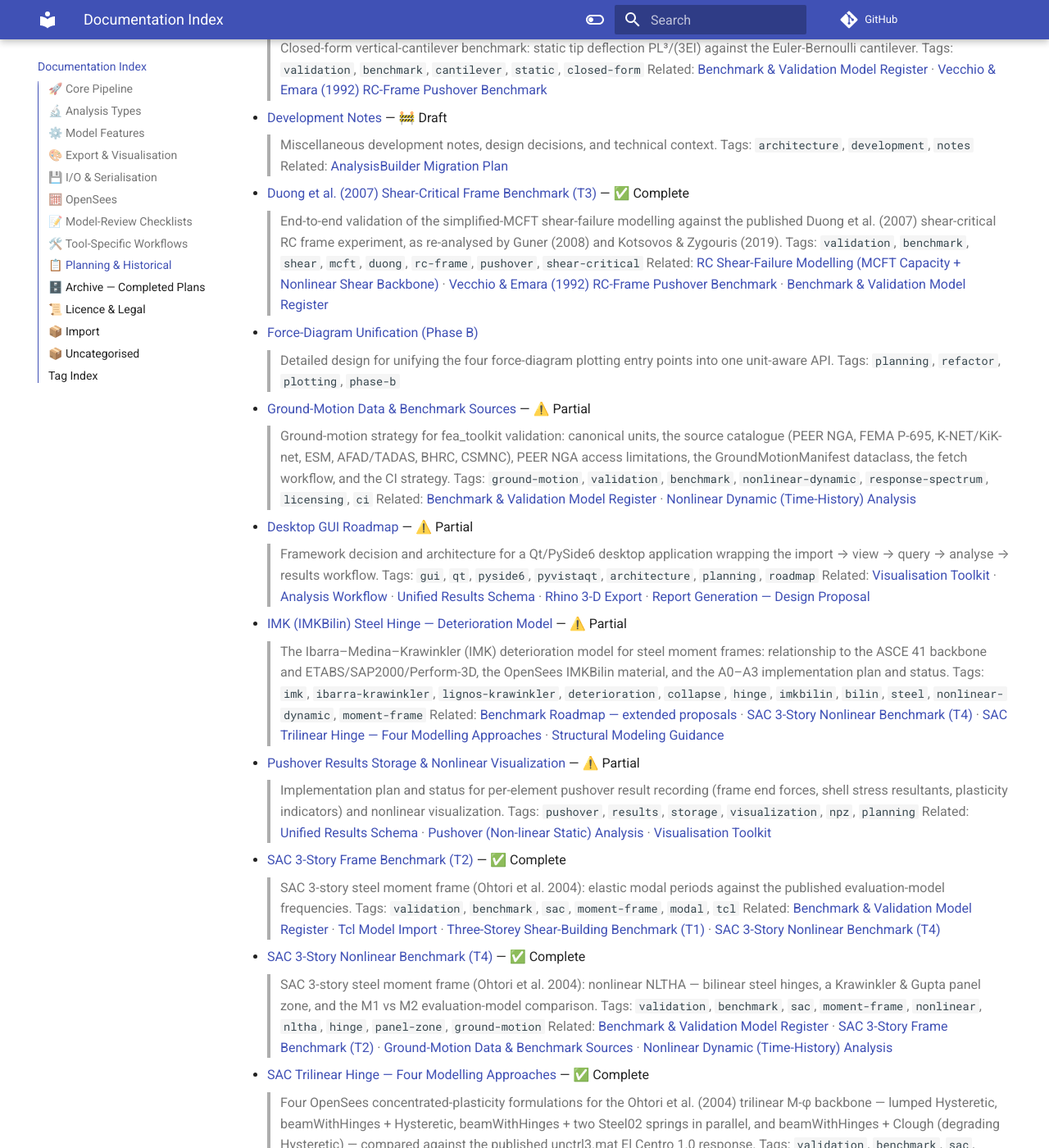
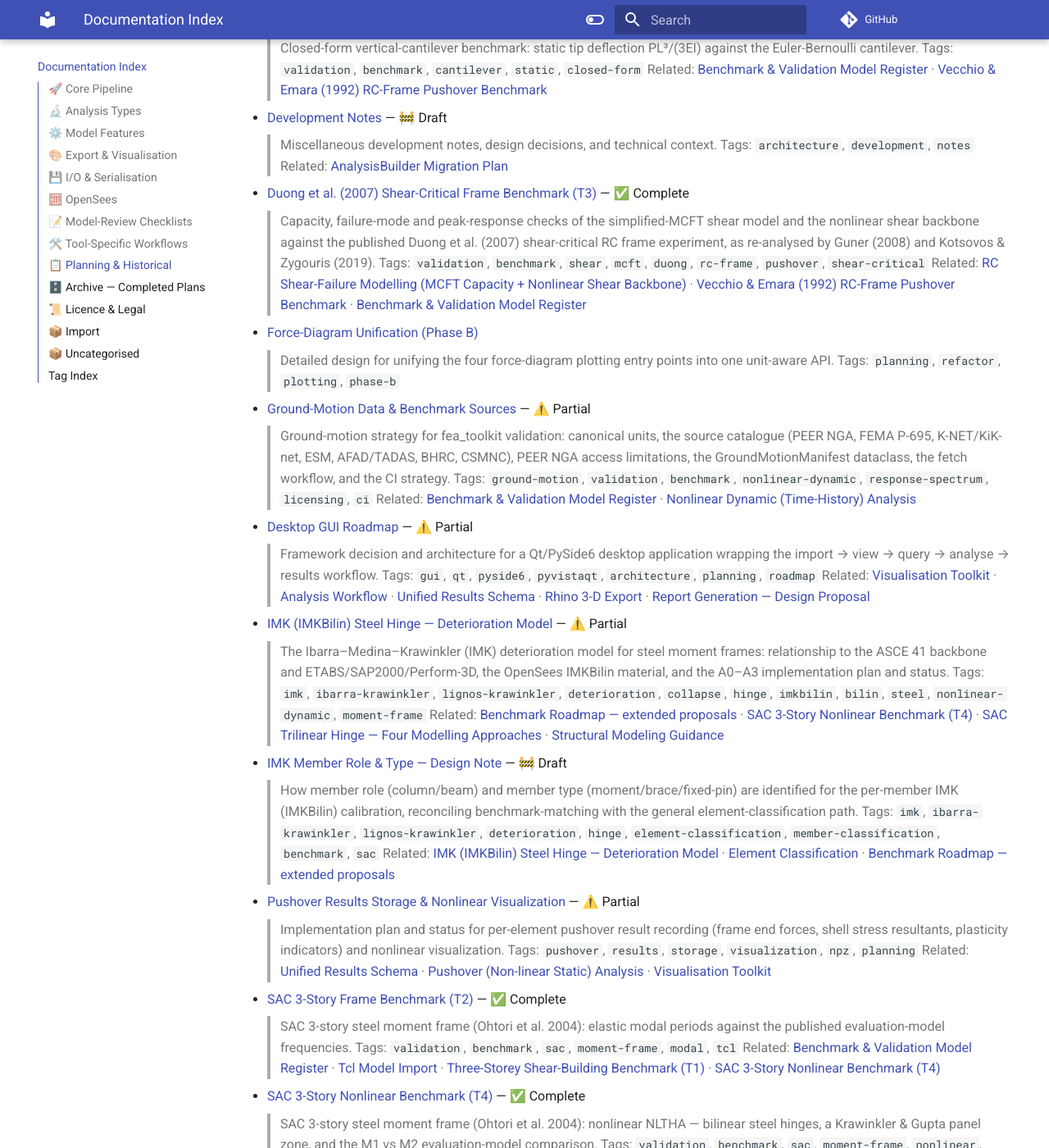
Before and after one commit to boustrephon/fea_toolkit, an MkDocs documentation site: the page built from docs/documentation_index.md, in a window 1280 px wide and 1400 px high, scrolled down 9001 px. Shown: the whole window at 82% size. Built offline with MkDocs 1.6.1 and Material for MkDocs 9.7.7, drawn with Linux system fonts in a browser that asks for light colours; comment, search, counter and statistics services are not loaded; some of the changed text lies outside the part shown.

Commit message:
docs(imk): design note for member role/type identification
Records the agreed direction for the per-member IMK calibration's next
layer: transcribe the element_tbl member-type column (moment/brace/
fixed-pin) and act on it, validate the general frame_element_types
classifier against the transcribed SAC types, extend the axial ratio to
per-member, and keep elem.imk_params on the member (reject the splitting
hazard).  Draft — no code changes.

```diff
--- a/docs/documentation_index.md
+++ b/docs/documentation_index.md
@@ -343,7 +343,7 @@ for automated cross-referencing.
   Related: [AnalysisBuilder Migration Plan](analysis_builder_migration_plan.md)
 
 - [Duong et al. (2007) Shear-Critical Frame Benchmark (T3)](duong_benchmark.md) — ✅ Complete
-  > End-to-end validation of the simplified-MCFT shear-failure modelling against the published Duong et al. (2007) shear-critical RC frame experiment, as re-analysed by Guner (2008) and Kotsovos & Zygouris (2019).
+  > Capacity, failure-mode and peak-response checks of the simplified-MCFT shear model and the nonlinear shear backbone against the published Duong et al. (2007) shear-critical RC frame experiment, as re-analysed by Guner (2008) and Kotsovos & Zygouris (2019).
   Tags: `validation`, `benchmark`, `shear`, `mcft`, `duong`, `rc-frame`, `pushover`, `shear-critical`
   Related: [RC Shear-Failure Modelling (MCFT Capacity + Nonlinear Shear Backbone)](shear_failure_modelling.md) · [Vecchio & Emara (1992) RC-Frame Pushover Benchmark](vecchio_emara_benchmark.md) · [Benchmark & Validation Model Register](benchmark_register.md)
 
@@ -365,6 +365,11 @@ for automated cross-referencing.
   > The Ibarra–Medina–Krawinkler (IMK) deterioration model for steel moment frames: relationship to the ASCE 41 backbone and ETABS/SAP2000/Perform-3D, the OpenSees IMKBilin material, and the A0–A3 implementation plan and status.
   Tags: `imk`, `ibarra-krawinkler`, `lignos-krawinkler`, `deterioration`, `collapse`, `hinge`, `imkbilin`, `bilin`, `steel`, `nonlinear-dynamic`, `moment-frame`
   Related: [Benchmark Roadmap — extended proposals](benchmark_roadmap.md) · [SAC 3-Story Nonlinear Benchmark (T4)](sac_nonlinear_benchmark.md) · [SAC Trilinear Hinge — Four Modelling Approaches](sac_trilinear_hinge_approaches.md) · [Structural Modeling Guidance](modeling_guidance.md)
+
+- [IMK Member Role & Type — Design Note](imk_member_classification.md) — 🚧 Draft
+  > How member role (column/beam) and member type (moment/brace/fixed-pin) are identified for the per-member IMK (IMKBilin) calibration, reconciling benchmark-matching with the general element-classification path.
+  Tags: `imk`, `ibarra-krawinkler`, `lignos-krawinkler`, `deterioration`, `hinge`, `element-classification`, `member-classification`, `benchmark`, `sac`
+  Related: [IMK (IMKBilin) Steel Hinge — Deterioration Model](imk_deterioration_model.md) · [Element Classification](element_classification.md) · [Benchmark Roadmap — extended proposals](benchmark_roadmap.md)
 
 - [Pushover Results Storage & Nonlinear Visualization](pushover_results_storage_viz.md) — ⚠️ Partial
   > Implementation plan and status for per-element pushover result recording (frame end forces, shell stress resultants, plasticity indicators) and nonlinear visualization.
@@ -466,7 +471,7 @@ Tags across all documentation files:
 - **`beam-column-joint`** — [benchmark_register.md](benchmark_register.md)
 - **`beam-with-hinges`** — [sac_trilinear_hinge_approaches.md](sac_trilinear_hinge_approaches.md)
 - **`beams`** — [element_classification.md](element_classification.md)
-- **`benchmark`** — [benchmark_register.md](benchmark_register.md), [benchmark_roadmap.md](benchmark_roadmap.md), [cantilever_benchmark.md](cantilever_benchmark.md), [duong_benchmark.md](duong_benchmark.md), [ground_motion_data.md](ground_motion_data.md), [sac_benchmark.md](sac_benchmark.md), [sac_nonlinear_benchmark.md](sac_nonlinear_benchmark.md), [sac_trilinear_hinge_approaches.md](sac_trilinear_hinge_approaches.md), [shear_building_benchmark.md](shear_building_benchmark.md), [tcl_import.md](tcl_import.md), [vecchio_emara_benchmark.md](vecchio_emara_benchmark.md)
+- **`benchmark`** — [benchmark_register.md](benchmark_register.md), [benchmark_roadmap.md](benchmark_roadmap.md), [cantilever_benchmark.md](cantilever_benchmark.md), [duong_benchmark.md](duong_benchmark.md), [ground_motion_data.md](ground_motion_data.md), [imk_member_classification.md](imk_member_classification.md), [sac_benchmark.md](sac_benchmark.md), [sac_nonlinear_benchmark.md](sac_nonlinear_benchmark.md), [sac_trilinear_hinge_approaches.md](sac_trilinear_hinge_approaches.md), [shear_building_benchmark.md](shear_building_benchmark.md), [tcl_import.md](tcl_import.md), [vecchio_emara_benchmark.md](vecchio_emara_benchmark.md)
 - **`bilin`** — [imk_deterioration_model.md](imk_deterioration_model.md)
 - **`bilinearization`** — [csm_bilinearization.md](csm_bilinearization.md)
 - **`boolean`** — [shell_openings.md](shell_openings.md)
@@ -512,7 +517,7 @@ Tags across all documentation files:
 - **`design`** — [capacity.md](capacity.md), [workflow_palette.md](workflow_palette.md)
 - **`design-proposal`** — [report_generation.md](report_generation.md)
 - **`desktop`** — [gui.md](gui.md)
-- **`deterioration`** — [imk_deterioration_model.md](imk_deterioration_model.md)
+- **`deterioration`** — [imk_deterioration_model.md](imk_deterioration_model.md), [imk_member_classification.md](imk_member_classification.md)
 - **`development`** — [dev_notes.md](dev_notes.md)
 - **`diagnostics`** — [model_review.md](model_review.md), [pipeline_logging.md](pipeline_logging.md)
 - **`diaphragm`** — [diaphragm_constraints.md](diaphragm_constraints.md)
@@ -527,6 +532,7 @@ Tags across all documentation files:
 - **`eigen`** — [modal_analysis.md](modal_analysis.md)
 - **`eigenvalue`** — [modal_analysis.md](modal_analysis.md)
 - **`element-choice`** — [modeling_guidance.md](modeling_guidance.md)
+- **`element-classification`** — [imk_member_classification.md](imk_member_classification.md)
 - **`element-properties`** — [element_properties_config.md](element_properties_config.md)
 - **`element-type`** — [shell_openings.md](shell_openings.md)
 - **`elements`** — [element_classification.md](element_classification.md), [element_splitting.md](element_splitting.md), [shell_support.md](shell_support.md)
@@ -552,13 +558,13 @@ Tags across all documentation files:
 - **`guidance`** — [modeling_guidance.md](modeling_guidance.md)
 - **`guide`** — [llm_guide.md](llm_guide.md)
 - **`hdf5`** — [model_stage_file.md](model_stage_file.md), [project_bundle.md](project_bundle.md), [report_generation.md](report_generation.md)
-- **`hinge`** — [imk_deterioration_model.md](imk_deterioration_model.md), [modeling_guidance.md](modeling_guidance.md), [sac_nonlinear_benchmark.md](sac_nonlinear_benchmark.md), [sac_trilinear_hinge_approaches.md](sac_trilinear_hinge_approaches.md)
+- **`hinge`** — [imk_deterioration_model.md](imk_deterioration_model.md), [imk_member_classification.md](imk_member_classification.md), [modeling_guidance.md](modeling_guidance.md), [sac_nonlinear_benchmark.md](sac_nonlinear_benchmark.md), [sac_trilinear_hinge_approaches.md](sac_trilinear_hinge_approaches.md)
 - **`hinges`** — [element_properties_config.md](element_properties_config.md), [pushover_analysis.md](pushover_analysis.md)
 - **`html-export`** — [viewer.md](viewer.md)
 - **`hysteretic`** — [sac_trilinear_hinge_approaches.md](sac_trilinear_hinge_approaches.md)
-- **`ibarra-krawinkler`** — [imk_deterioration_model.md](imk_deterioration_model.md)
+- **`ibarra-krawinkler`** — [imk_deterioration_model.md](imk_deterioration_model.md), [imk_member_classification.md](imk_member_classification.md)
 - **`identifiers`** — [sap_ids_vs_tags.md](sap_ids_vs_tags.md)
-- **`imk`** — [imk_deterioration_model.md](imk_deterioration_model.md)
+- **`imk`** — [imk_deterioration_model.md](imk_deterioration_model.md), [imk_member_classification.md](imk_member_classification.md)
 - **`imkbilin`** — [imk_deterioration_model.md](imk_deterioration_model.md)
 - **`import`** — [tcl_import.md](tcl_import.md)
 - **`infill`** — [benchmark_register.md](benchmark_register.md)
@@ -576,7 +582,7 @@ Tags across all documentation files:
 - **`lessons-learned`** — [xara_gravity_and_solver.md](xara_gravity_and_solver.md)
 - **`licence`** — [licence.md](licence.md)
 - **`licensing`** — [ground_motion_data.md](ground_motion_data.md)
-- **`lignos-krawinkler`** — [imk_deterioration_model.md](imk_deterioration_model.md)
+- **`lignos-krawinkler`** — [imk_deterioration_model.md](imk_deterioration_model.md), [imk_member_classification.md](imk_member_classification.md)
 - **`limit-state`** — [units_conversion.md](units_conversion.md)
 - **`linting`** — [linting_fix_plan.md](linting_fix_plan.md)
 - **`llm`** — [llm_guide.md](llm_guide.md), [modeling_guidance.md](modeling_guidance.md)
@@ -588,6 +594,7 @@ Tags across all documentation files:
 - **`mander`** — [mander_confinement_validation.md](mander_confinement_validation.md), [rc_rectangular_section_workflow.md](rc_rectangular_section_workflow.md)
 - **`masonry`** — [benchmark_register.md](benchmark_register.md), [benchmark_roadmap.md](benchmark_roadmap.md)
 - **`mcft`** — [duong_benchmark.md](duong_benchmark.md), [shear_failure_modelling.md](shear_failure_modelling.md)
+- **`member-classification`** — [imk_member_classification.md](imk_member_classification.md)
 - **`mesh-model`** — [layered_analysis_workflow.md](layered_analysis_workflow.md)
 - **`meshing`** — [constraint_detection.md](constraint_detection.md), [element_splitting.md](element_splitting.md), [shell_openings.md](shell_openings.md), [shell_support.md](shell_support.md)
 - **`metadata`** — [rhino_attributes.md](rhino_attributes.md)
@@ -653,7 +660,7 @@ Tags across all documentation files:
 - **`round-trip`** — [model_stage_file.md](model_stage_file.md)
 - **`runtime`** — [xara_tcl_runtime_guide.md](xara_tcl_runtime_guide.md)
 - **`s2k`** — [model_review.md](model_review.md)
-- **`sac`** — [benchmark_roadmap.md](benchmark_roadmap.md), [sac_benchmark.md](sac_benchmark.md), [sac_nonlinear_benchmark.md](sac_nonlinear_benchmark.md), [sac_trilinear_hinge_approaches.md](sac_trilinear_hinge_approaches.md), [tcl_import.md](tcl_import.md)
+- **`sac`** — [benchmark_roadmap.md](benchmark_roadmap.md), [imk_member_classification.md](imk_member_classification.md), [sac_benchmark.md](sac_benchmark.md), [sac_nonlinear_benchmark.md](sac_nonlinear_benchmark.md), [sac_trilinear_hinge_approaches.md](sac_trilinear_hinge_approaches.md), [tcl_import.md](tcl_import.md)
 - **`sap2000`** — [ETABS_checklist.md](ETABS_checklist.md), [member_offsets.md](member_offsets.md), [member_releases.md](member_releases.md), [model_review.md](model_review.md), [parser_coverage.md](parser_coverage.md), [sap_ids_vs_tags.md](sap_ids_vs_tags.md)
 - **`schema`** — [results_schema.md](results_schema.md)
 - **`scripting`** — [tcl_export.md](tcl_export.md)
```
Also changed, not shown: docs/_pending_work.md (+3 -2 lines), docs/imk_deterioration_model.md (+3 -0 lines), docs/imk_member_classification.md (added, +128 -0 lines).
